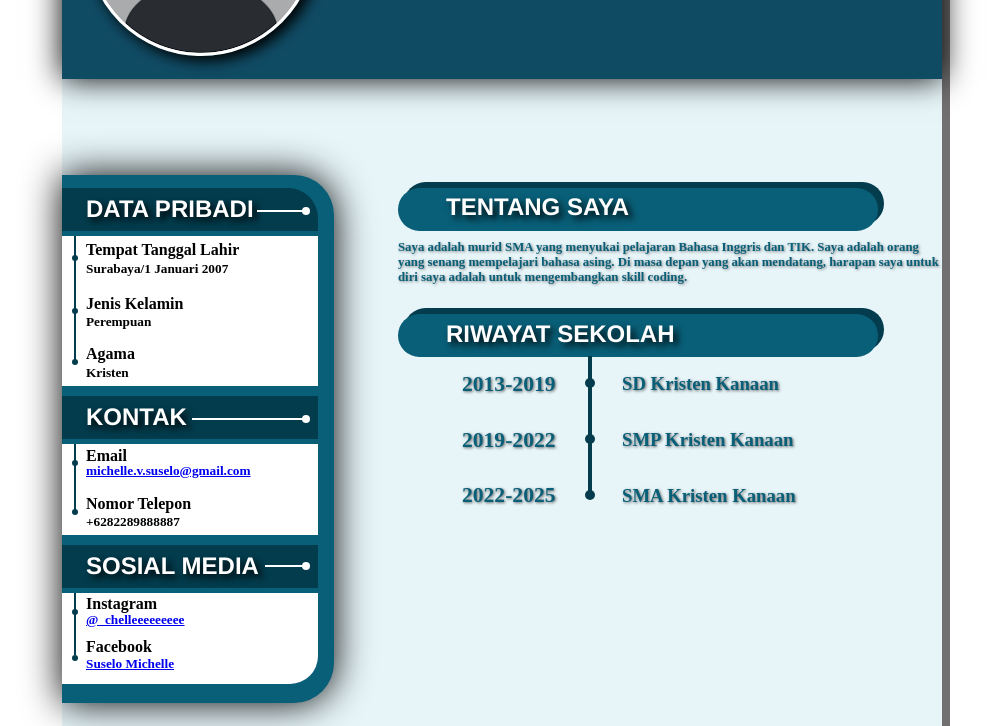
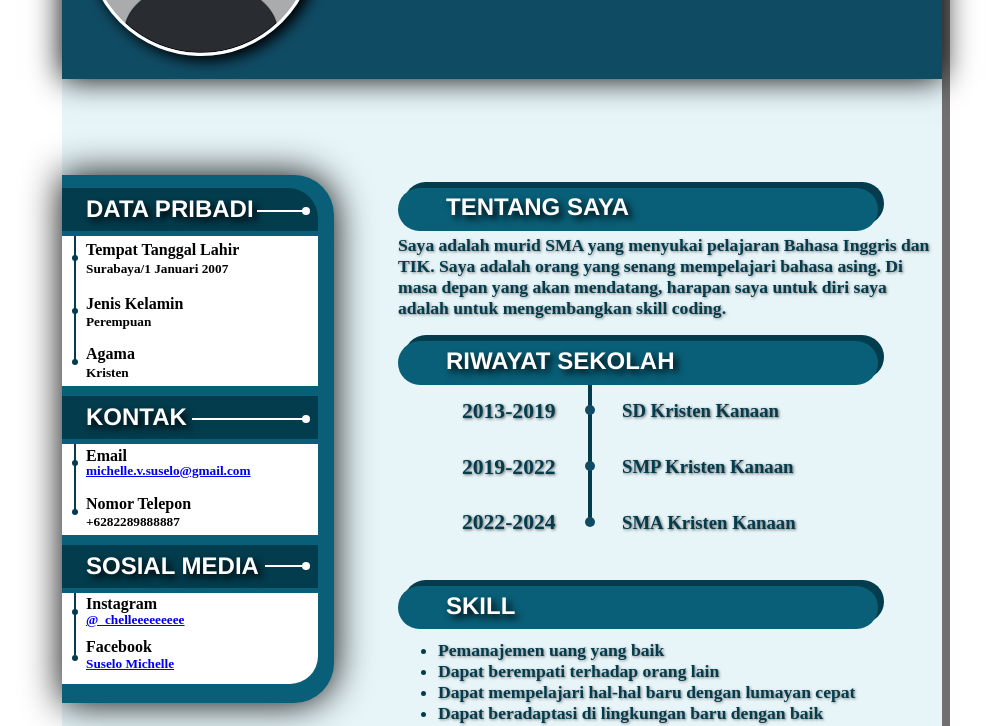
Before and after one commit to zxrochxll02/zxrochxll02.github.io, a plain HTML site: page zxrochxll.github.io/index.html in a window 1280 px wide. Shown: the part 233-959 px from the top of the page, without its empty margins (58-1056 px from the left). Drawn offline with Linux system fonts and the light colour scheme.

Commit message:
Add files via upload

```diff
--- a/zxrochxll.github.io/index.html
+++ b/zxrochxll.github.io/index.html
@@ -97,6 +97,7 @@
         <link rel="stylesheet" href="style.css">
             <div class="kotak9"></div>
             <div class="kotak10"></div>
+            <div class="kotak11"></div>
             <div class="garis8"></div>
             <div class="bulat11"></div>
             <div class="bulat12"></div>
@@ -117,7 +118,7 @@
                 <h2>2019-2022</h2>
             </div>
             <div class="sma">
-                <h2>2022-2025</h2>
+                <h2>2022-2024</h2>
             </div>
             <div class="namasd">
                 <h3>SD Kristen Kanaan</h3>
@@ -128,6 +129,19 @@
             <div class="namasma">
                 <h3>SMA Kristen Kanaan</h3>
             </div>
+            <div class="skill">
+                <h2>SKILL</h2>
+            </div>
+            <div class="list-skill">
+                <h4>
+                    <ul>
+                        <li>Pemanajemen uang yang baik</li>
+                        <li>Dapat berempati terhadap orang lain</li>
+                        <li>Dapat mempelajari hal-hal baru dengan lumayan cepat</li>
+                        <li>Dapat beradaptasi di lingkungan baru dengan baik</li>
+                    </ul>
+                </h4>
+            </div>
     </main>
     <footer></footer>
 </body>
--- a/zxrochxll.github.io/style.css
+++ b/zxrochxll.github.io/style.css
@@ -87,7 +87,7 @@
 .garis8{
     height: 8.8rem;
     width: 4px;
-    top: 34.3rem;
+    top: 36.1rem;
     left: 32.9rem;
     background-color: rgb(3, 60, 77);
     position: absolute;
@@ -194,31 +194,31 @@
 }
 
 .bulat11{
-    background-color: rgb(3, 60, 77);
+    background-color: rgb(16,75,100);
     height: 10px;
     width: 10px;
     border-radius: 50%;
-    top: 35.7rem;
+    top: 37.4rem;
     left: 32.7rem;
     position: absolute;
 }
 
 .bulat12{
-    background-color: rgb(3, 60, 77);
+    background-color: rgb(16,75,100);
     height: 10px;
     width: 10px;
     border-radius: 50%;
-    top: 39.2rem;
+    top: 40.9rem;
     left: 32.7rem;
     position: absolute;
 }
 
 .bulat13{
-    background-color: rgb(3, 60, 77);
+    background-color: rgb(16,75,100);
     height: 10px;
     width: 10px;
     border-radius: 50%;
-    top: 42.7rem;
+    top: 44.4rem;
     left: 32.7rem;
     position: absolute;
 }
@@ -317,7 +317,19 @@
     background-color: rgb(9,95,120);
     position: absolute;
     display: flex;
-    top: 31.7rem;
+    top: 33.4rem;
+    left: 21rem;
+    border-radius: 30px;
+    box-shadow: 6px -6px rgb(3, 60, 77);
+}
+
+.kotak11{
+    width: 30rem;
+    height: 2.7rem;
+    background-color: rgb(9,95,120);
+    position: absolute;
+    display: flex;
+    top: 48.7rem;
     left: 21rem;
     border-radius: 30px;
     box-shadow: 6px -6px rgb(3, 60, 77);
@@ -493,70 +505,89 @@
 
 .about{
     position: absolute;
-    color: rgb(9,95,120);
+    color: rgb(3, 60, 77);
     font-family: "Times New Roman";
-    top: 26rem;
+    top: 25.3rem;
     left: 21rem;
     text-shadow: 1px 1px 3px gray;
-    font-size: 0.8rem;
+    font-size: 1.1rem;
 }
 
 .riwayat{
     position: absolute;
     color: white;
     font-family: "Helvetica Neue";
-    top: 30.8rem;
+    top: 32.5rem;
     left: 24rem;
     text-shadow: 4px 4px 7px black;
 }
 
 .sd{
     position: absolute;
-    color: rgb(9,95,120);
+    color: rgb(3, 60, 77);
     text-shadow: 1px 1px 3px rgb(100, 99, 99);
-    top: 34.2rem;
+    top: 35.9rem;
     left: 25rem;
     font-size: 0.9rem;
 }
 
 .smp{
     position: absolute;
-    color: rgb(9,95,120);
+    color: rgb(3, 60, 77);
     text-shadow: 1px 1px 3px rgb(100, 99, 99);
-    top: 37.7rem;
+    top: 39.4rem;
     left: 25rem;
     font-size: 0.9rem;
 }
 
 .sma{
     position: absolute;
-    color: rgb(9,95,120);
+    color: rgb(3, 60, 77);
     text-shadow: 1px 1px 3px rgb(100, 99, 99);
-    top: 41.1rem;
+    top: 42.8rem;
     left: 25rem;
     font-size: 0.9rem;
 }
 
 .namasd{
     position: absolute;
-    color: rgb(9,95,120);
-    top: 34.2rem;
+    color: rgb(3, 60, 77);
+    top: 35.9rem;
     left: 35rem;
     text-shadow: 1px 1px 3px rgb(100, 99, 99);
 }
 
 .namasmp{
     position: absolute;
-    color: rgb(9,95,120);
-    top: 37.7rem;
+    color: rgb(3, 60, 77);
+    top: 39.4rem;
     left: 35rem;
     text-shadow: 1px 1px 3px rgb(100, 99, 99);
 }
 
 .namasma{
     position: absolute;
-    color: rgb(9,95,120);
-    top: 41.2rem;
+    color: rgb(3, 60, 77);
+    top: 42.9rem;
     left: 35rem;
     text-shadow: 1px 1px 3px rgb(100, 99, 99);
 }
+
+.skill{
+    position: absolute;
+    color: white;
+    font-family: "Helvetica Neue";
+    top: 47.8rem;
+    left: 24rem;
+    text-shadow: 4px 4px 7px black;
+}
+
+.list-skill{
+    position: absolute;
+    color: rgb(3, 60, 77);
+    font-family: "Times New Roman";
+    top: 50.6rem;
+    left: 21rem;
+    text-shadow: 1px 1px 3px gray;
+    font-size: 1.1rem;
+}
```
